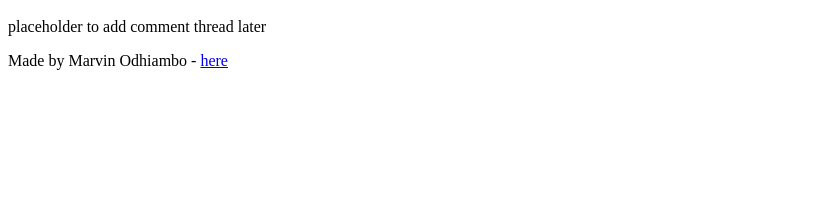
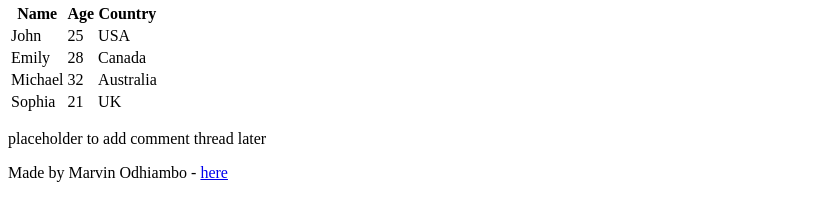
Before and after one commit to marobdao/My_First_Portfolio, a plain HTML site: page html_basic/index.html in a window 1280 px wide. Shown: the part 501-722 px from the top of the page, without its empty margins (0-823 px from the left). Drawn offline with Linux system fonts and the light colour scheme.

Commit message:
index.html-4

```diff
--- a/html_basic/index.html
+++ b/html_basic/index.html
@@ -28,13 +28,48 @@
             <a href="https://www.alxafrica.com/" target="_blank" rel="noopener">
                 <img src="https://i.ibb.co/gTDZZT8/ALX-Logo-07.png" alt="ALX Logo" width="200">
             </a>
+
+            <!-- Learners Table -->
+            <div class="learners-table">
+                <table>
+                    <thead>
+                        <tr>
+                            <th>Name</th>
+                            <th>Age</th>
+                            <th>Country</th>
+                        </tr>
+                    </thead>
+                    <tbody>
+                        <tr>
+                            <td>John</td>
+                            <td>25</td>
+                            <td>USA</td>
+                        </tr>
+                        <tr>
+                            <td>Emily</td>
+                            <td>28</td>
+                            <td>Canada</td>
+                        </tr>
+                        <tr>
+                            <td>Michael</td>
+                            <td>32</td>
+                            <td>Australia</td>
+                        </tr>
+                        <tr>
+                            <td>Sophia</td>
+                            <td>21</td>
+                            <td>UK</td>
+                        </tr>
+                    </tbody>
+                </table>
+            </div>
         </article>
         <aside>
             <p>placeholder to add comment thread later</p>
         </aside>
     </main>
     <footer>
-        <p>Made by Marvin Odhiambo - <a href="https://marvinodhiambo.vercel.app/" target="_blank">here</a></p>
+        <p>Made by Marvin Odhiambo - <a href="https://www.marvinodhiambo.com" target="_blank">here</a></p>
     </footer>
 </body>
 </html>
```
